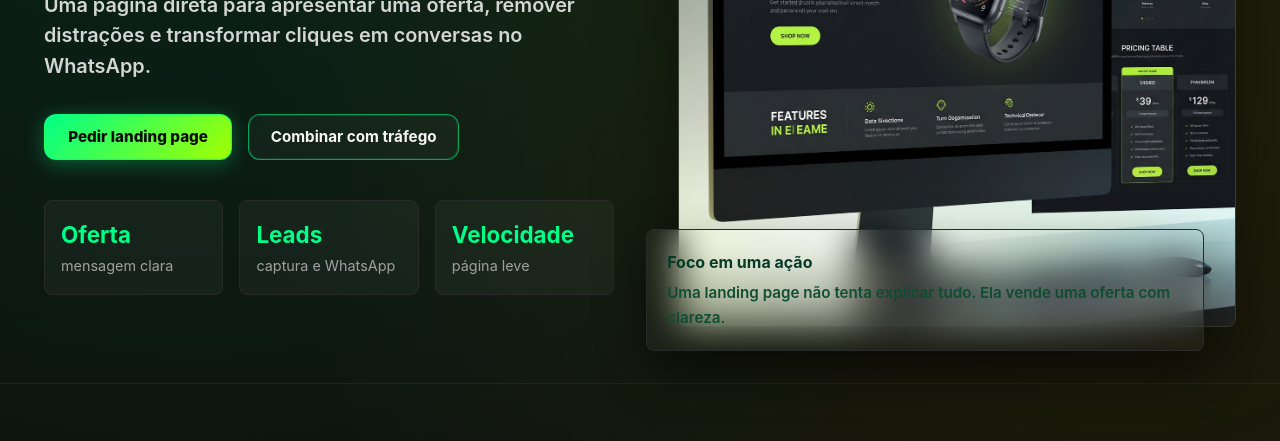
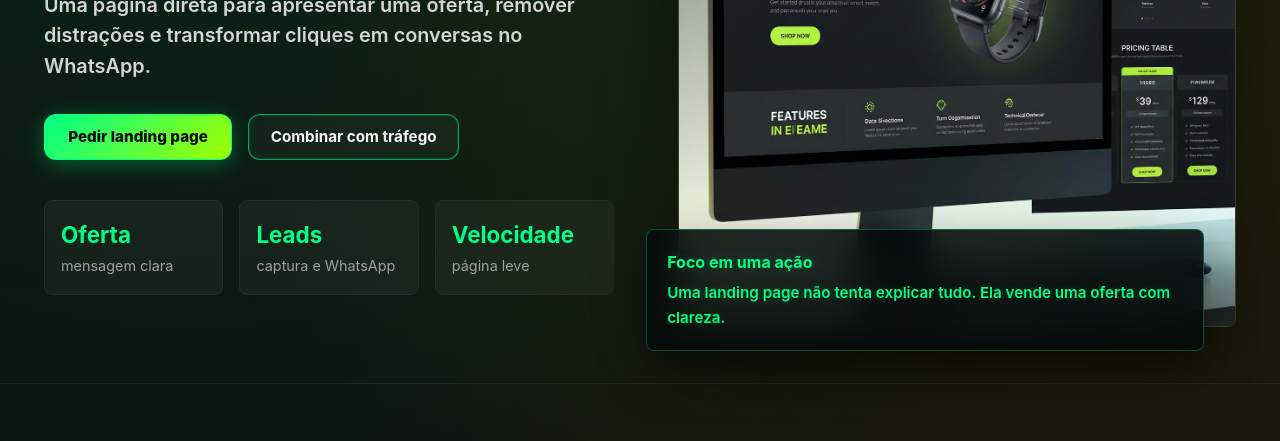
Before and after one commit to HelioFeitosa/Site-Propagacao-Digital, a website: page landing-pages.html in a window 1280 px wide. Shown: the part 346-787 px from the top of the page. Drawn offline with Linux system fonts and the light colour scheme.

Commit message:
Darken landing page overlay panel

```diff
--- a/styles.css
+++ b/styles.css
@@ -1593,13 +1593,20 @@ button { font-family: inherit; cursor: pointer; border: none; background: none;
 }
 
 @media (min-width: 769px) {
+  .landing-pages-page .landing-panel {
+    background: rgba(4, 10, 8, 0.88);
+    border-color: rgba(0, 255, 136, 0.28);
+  }
+
   .landing-pages-page .landing-panel strong {
-    color: #073b25;
+    color: var(--color-accent);
+    text-shadow: 0 0 12px rgba(0, 255, 136, 0.24);
   }
 
   .landing-pages-page .landing-panel p {
-    color: #0f4d32;
+    color: var(--color-accent);
     font-weight: 600;
+    text-shadow: 0 0 10px rgba(0, 255, 136, 0.18);
   }
 }
 
```
